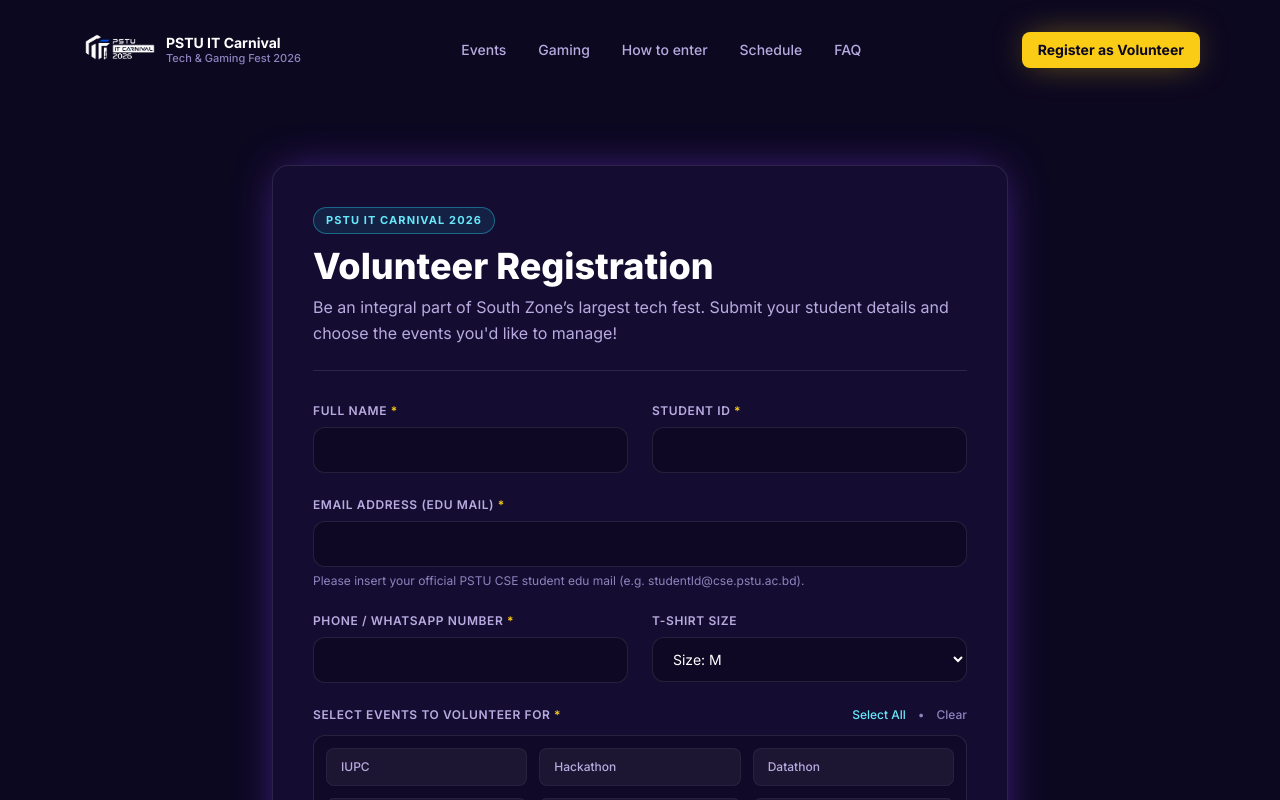
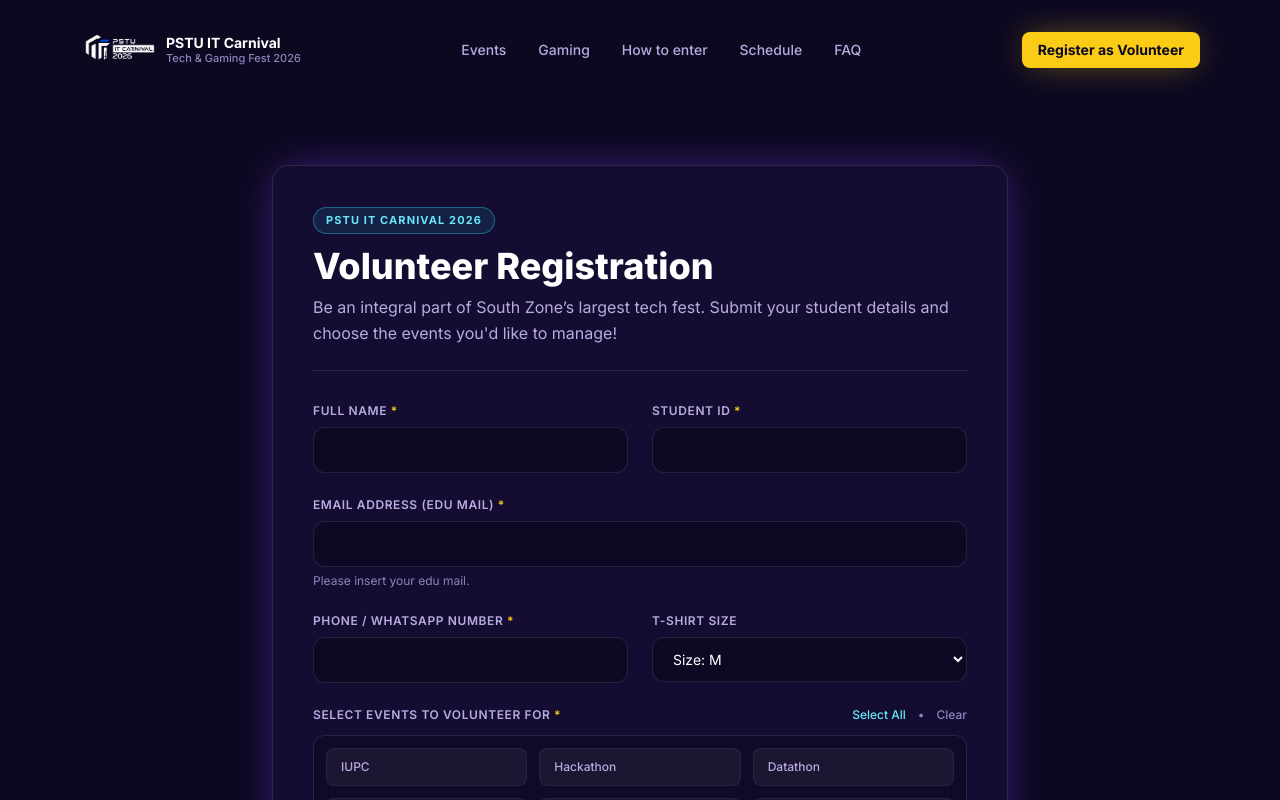
Before and after one commit to SharafatKarim/PSTU-IT-Carnival, a Next.js app: page /volunteer in a window 1280 px wide. Shown: the top 800 px of the page. Built offline with nearby package versions, Linux system fonts and the light colour scheme.

Commit message:
security: simplify edu mail field hint to prevent domain structure leakage

```diff
--- a/src/components/volunteer/VolunteerModal.jsx
+++ b/src/components/volunteer/VolunteerModal.jsx
@@ -218,7 +218,7 @@ export default function VolunteerModal({ isOpen, onClose }) {
                   className="w-full rounded-xl border border-white/10 bg-ink-950/70 px-4 py-2.5 text-sm text-white focus:border-gold-400 focus:outline-none focus:ring-1 focus:ring-gold-400"
                 />
                 <p className="mt-1.5 text-[11px] text-mist-400">
-                  Please insert your official PSTU CSE student edu mail (e.g. studentId@cse.pstu.ac.bd).
+                  Please insert your edu mail.
                 </p>
               </div>
 
--- a/src/components/volunteer/VolunteerRegistrationPageContent.jsx
+++ b/src/components/volunteer/VolunteerRegistrationPageContent.jsx
@@ -196,7 +196,7 @@ export default function VolunteerRegistrationPageContent() {
                   className="w-full rounded-xl border border-white/10 bg-ink-950/70 px-4 py-3 text-sm text-white focus:border-gold-400 focus:outline-none focus:ring-1 focus:ring-gold-400"
                 />
                 <p className="mt-1.5 text-xs text-mist-400">
-                  Please insert your official PSTU CSE student edu mail (e.g. studentId@cse.pstu.ac.bd).
+                  Please insert your edu mail.
                 </p>
               </div>
 
```
